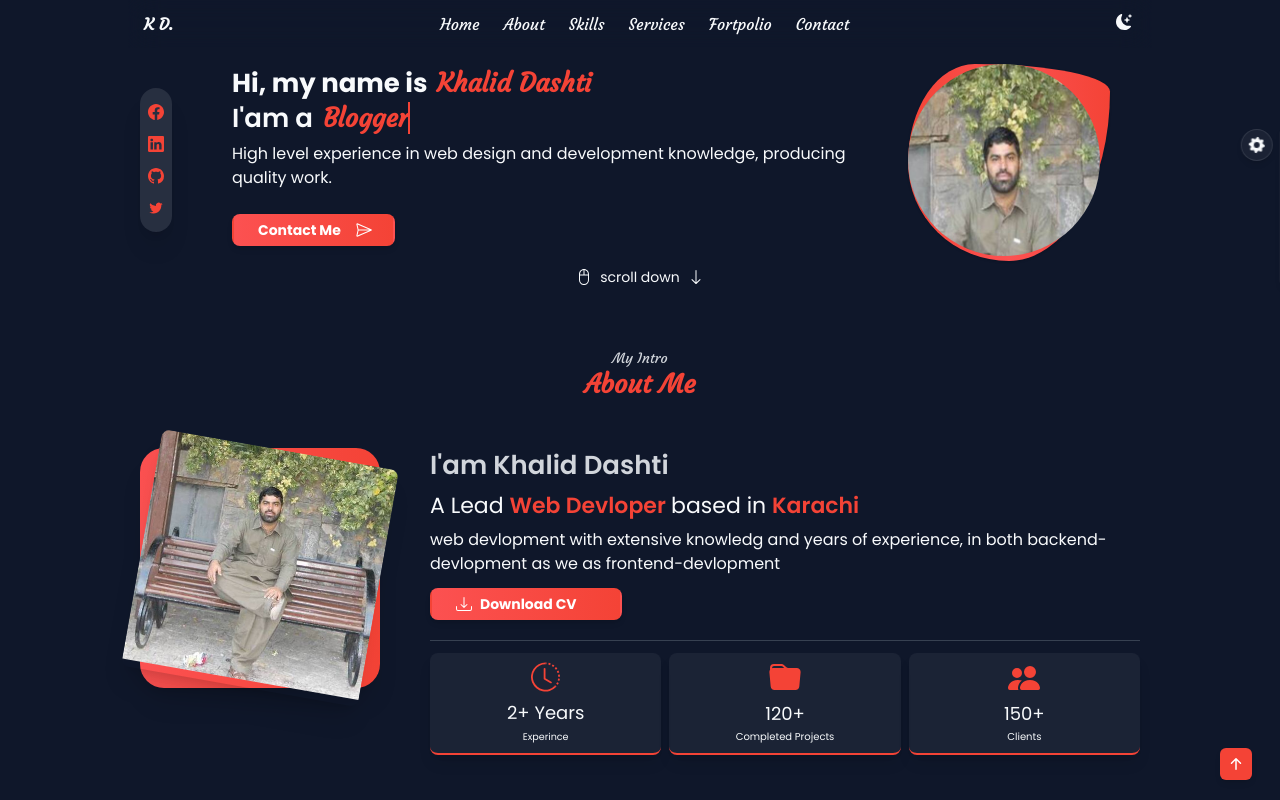
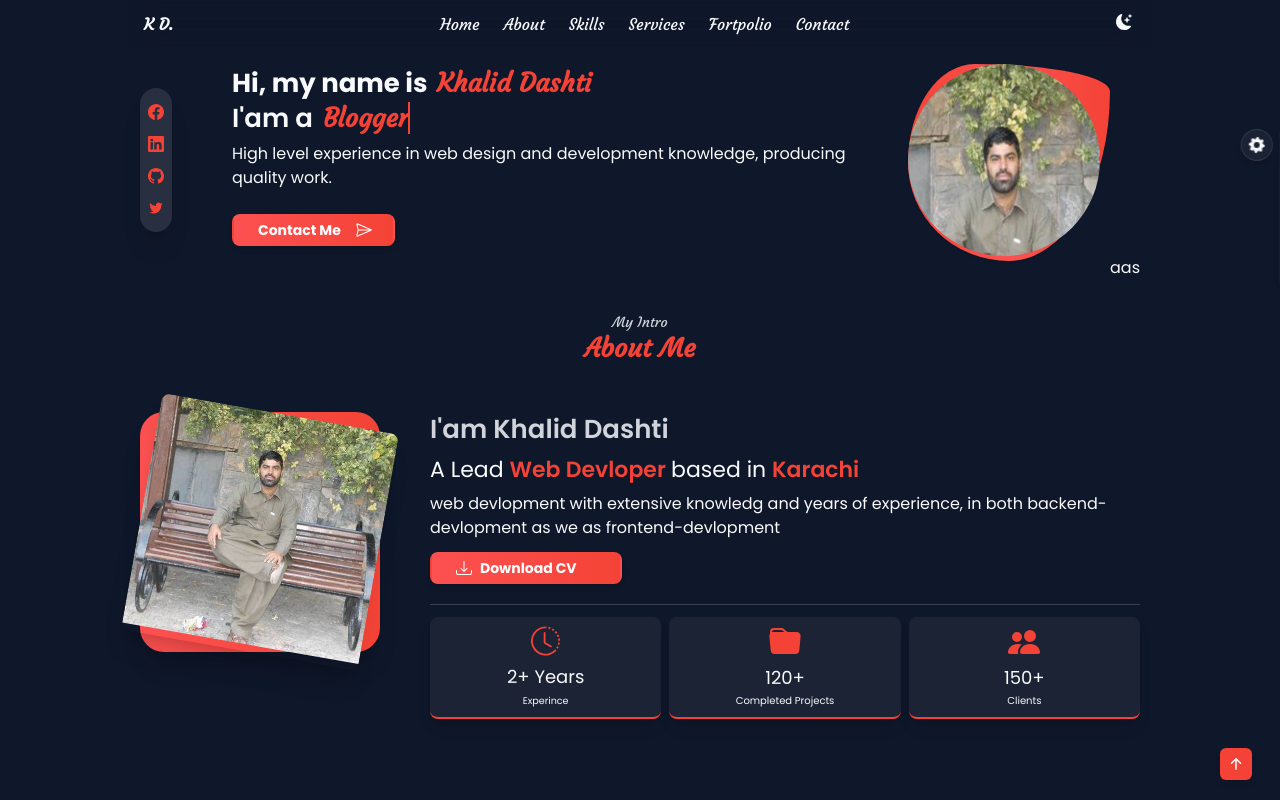
Before and after one commit to talhahjan/portfolio, a website: page index.html in a window 1280 px wide. Shown: the top 800 px of the page. Drawn offline with Linux system fonts and the light colour scheme.

```diff
--- a/index.html
+++ b/index.html
@@ -331,7 +331,7 @@
 
         <section id="home" class="pt-14 px-3">
           <div
-            class="grid grid-cols-1 grid-rows-2 md:grid-rows-1 md:grid-cols-[max-content_1fr_max-content] justify-center items-center gap-x-5 relative"
+            class="grid grid-cols-1 md:grid-cols-[max-content_1fr_max-content] justify-center items-center gap-x-5 relative"
           >
             <div
               class="inline-flex text-xl absolute top-1/2 left-0 -translate-y-full md:translate-y-0 h-48 md:static"
@@ -409,6 +409,7 @@
                 </a>
               </div>
             </div>
+
             <div
               class="justify-self-center md:justify-self-end md:order-3 md:pr-10"
             >
@@ -422,6 +423,7 @@
                 />
               </div>
             </div>
+
             <div class="md:order-2 pt-4 md:pt-0 md:ml-10">
               <h1 class="text-md sm:text-base md:text-xl font-bold">
                 Hi, my name is
@@ -462,43 +464,8 @@
                 </svg>
               </a>
             </div>
-          </div>
-
-          <div
-            class="mt-4 flex justify-center items-center gap-x-2 text-color-base dark:text-color-base-dark-alt"
-          >
-            <a
-              href="#about"
-              class="inline-flex gap-x-2 justify-center items-center animate-bounce text-base"
-            >
-              <svg
-                xmlns="http://www.w3.org/2000/svg"
-                width="16"
-                height="16"
-                fill="currentColor"
-                class="bi bi-mouse2"
-                viewBox="0 0 16 16"
-              >
-                <path
-                  d="M3 5.188C3 2.341 5.22 0 8 0s5 2.342 5 5.188v5.625C13 13.658 10.78 16 8 16s-5-2.342-5-5.188V5.189zm4.5-4.155C5.541 1.289 4 3.035 4 5.188V5.5h3.5V1.033zm1 0V5.5H12v-.313c0-2.152-1.541-3.898-3.5-4.154zM12 6.5H4v4.313C4 13.145 5.81 15 8 15s4-1.855 4-4.188V6.5z"
-                />
-              </svg>
-              <span>scroll down</span>
-
-              <svg
-                xmlns="http://www.w3.org/2000/svg"
-                width="16"
-                height="16"
-                fill="currentColor"
-                class="bi bi-arrow-down"
-                viewBox="0 0 16 16"
-              >
-                <path
-                  fill-rule="evenodd"
-                  d="M8 1a.5.5 0 0 1 .5.5v11.793l3.146-3.147a.5.5 0 0 1 .708.708l-4 4a.5.5 0 0 1-.708 0l-4-4a.5.5 0 0 1 .708-.708L7.5 13.293V1.5A.5.5 0 0 1 8 1z"
-                />
-              </svg>
-            </a>
+
+            <div class="absolute top-0 right-0 md:row-start-2">aas</div>
           </div>
         </section>
 
```
Also changed, not shown: assets/css/tailwind.css.
